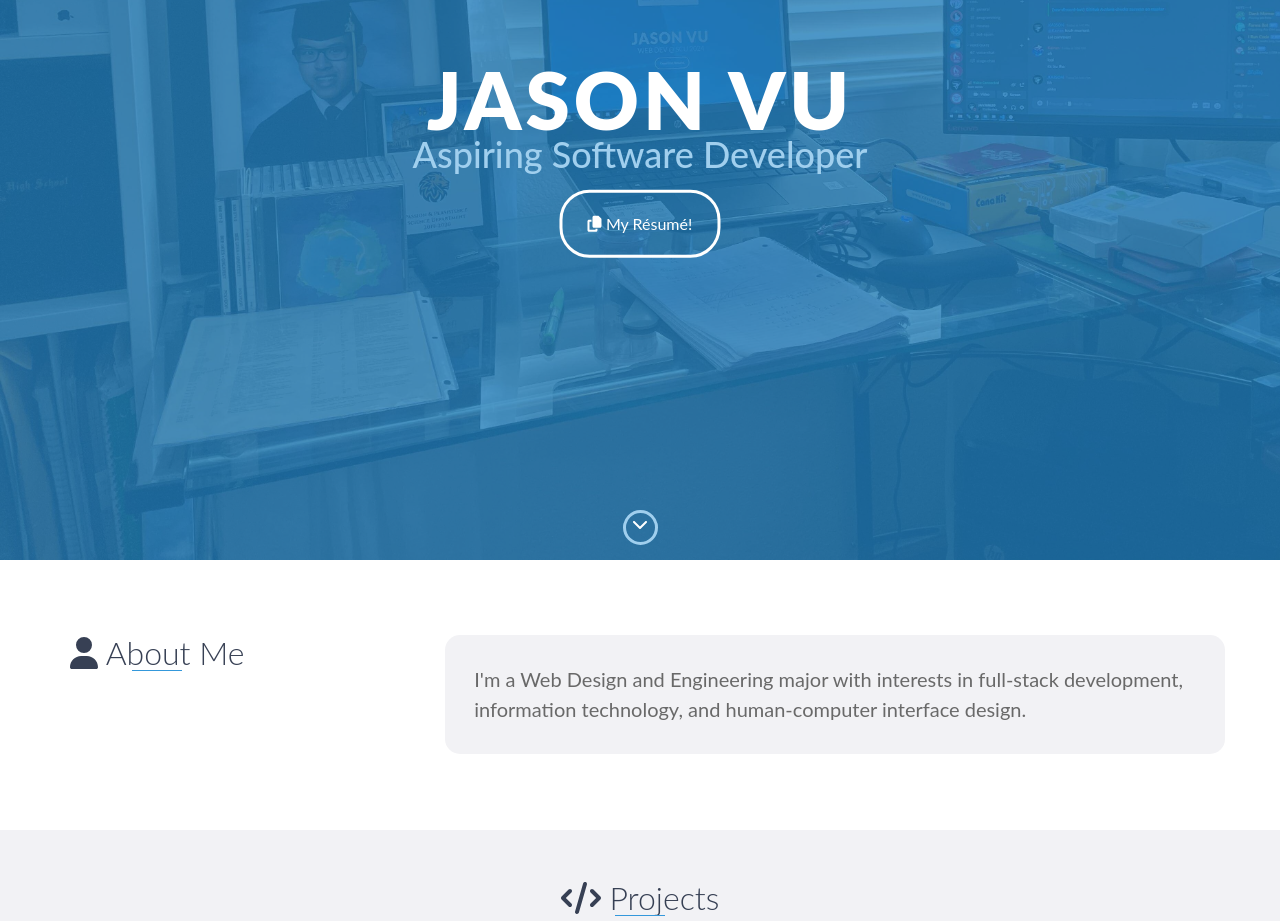
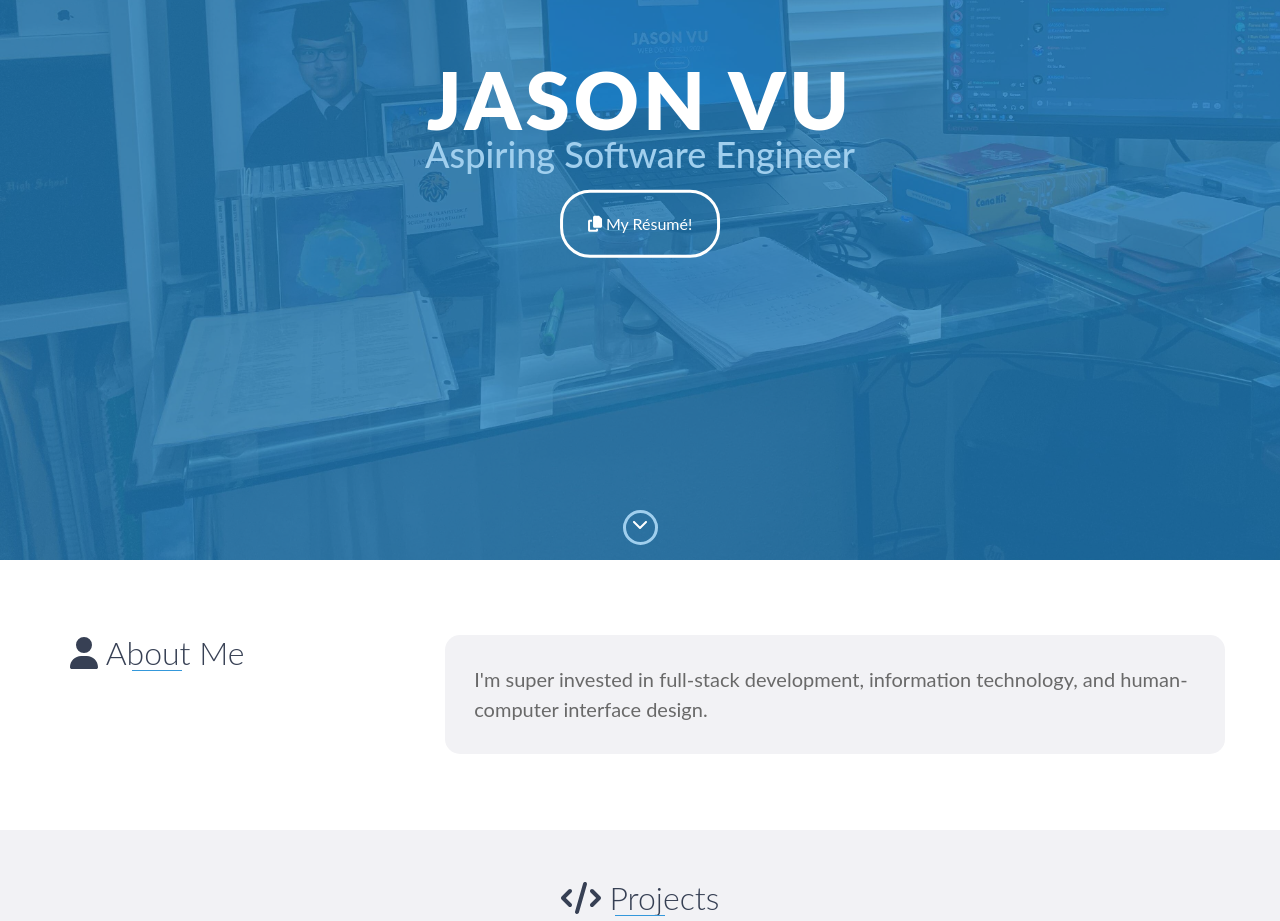
Before and after one commit to JAVAB3ANS/portfolio, a React (Create React App) app: page / in a window 1280 px wide. Shown: the part 240-1161 px from the top of the page. Built offline with nearby package versions, Linux system fonts and the light colour scheme.

Commit message:
redeploy site!

```diff
--- a/package.json
+++ b/package.json
@@ -14,7 +14,6 @@
     "react": "^18.2.0",
     "react-dom": "^18.2.0",
     "react-load-script": "^0.0.6",
-    "react-scripts": "5.0.1",
     "react-scroll": "^1.8.7",
     "web-vitals": "^2.1.4"
   },
@@ -45,7 +44,7 @@
     ]
   },
   "devDependencies": {
-    "react-scripts": "^5.0.1",
+    "react-scripts": "^2.1.8",
     "renamer": "^4.0.0"
   },
   "description": "This project was bootstrapped with [Create React App](https://github.com/facebook/create-react-app).",
--- a/src/components/AboutMe.js
+++ b/src/components/AboutMe.js
@@ -1,3 +1,4 @@
+import React from "react"
 import { FontAwesomeIcon } from '@fortawesome/react-fontawesome'
 import { faUser } from '@fortawesome/free-solid-svg-icons'
 
@@ -10,7 +11,7 @@ function AboutMe() {
                         <h2 className="heading"><FontAwesomeIcon icon={faUser} /> About Me</h2>
                     </div>
                     <div className="col-md-8" id="about-desc">
-                        <p>I'm a Web Design and Engineering major with interests in full-stack development, information technology, and human-computer interface design.</p>
+                        <p>I'm super invested in full-stack development, information technology, and human-computer interface design.</p>
                     </div>
                 </div>
             </div>
--- a/src/components/Footer.js
+++ b/src/components/Footer.js
@@ -1,3 +1,4 @@
+import React from "react"
 import { Link } from 'react-scroll'
 import { FontAwesomeIcon } from '@fortawesome/react-fontawesome'
 import { faChevronUp, faMailBulk } from '@fortawesome/free-solid-svg-icons'
--- a/src/components/HomeScreen.js
+++ b/src/components/HomeScreen.js
@@ -1,3 +1,4 @@
+import React from "react"
 import { Link } from 'react-scroll'
 import { FontAwesomeIcon } from '@fortawesome/react-fontawesome'
 import { faChevronDown, faCopy } from '@fortawesome/free-solid-svg-icons'
@@ -7,7 +8,7 @@ function HomeScreen() {
         <div id="lead">
             <div id="lead-content">
                 <h1>Jason Vu</h1>
-                <h2>Aspiring Software Developer</h2><a aria-label="resume" draggable="false" href="https://javab3ans.github.io/portfolio/resume.html" target="_blank" rel="noopener noreferrer" className="btn-rounded-white"><FontAwesomeIcon icon={faCopy}/> My Résumé!</a>
+                <h2>Aspiring Software Engineer</h2><a aria-label="resume" draggable="false" href="https://javab3ans.github.io/portfolio/resume.html" target="_blank" rel="noopener noreferrer" className="btn-rounded-white"><FontAwesomeIcon icon={faCopy}/> My Résumé!</a>
             </div>
             <div id="lead-overlay"></div>
             <div id="lead-down">
--- a/src/components/NavBar.js
+++ b/src/components/NavBar.js
@@ -1,3 +1,4 @@
+import React from "react"
 import { Link } from 'react-scroll'
 import { FontAwesomeIcon } from '@fortawesome/react-fontawesome'
 import { faUser, faClipboard, faCode } from '@fortawesome/free-solid-svg-icons'
--- a/src/components/Projects.js
+++ b/src/components/Projects.js
@@ -1,3 +1,4 @@
+import React from "react"
 import { FontAwesomeIcon } from '@fortawesome/react-fontawesome'
 import { faCode, faDesktop } from '@fortawesome/free-solid-svg-icons'
 import { faGithub } from "@fortawesome/free-brands-svg-icons"
```
Also changed, not shown: 38 other files (tests, documents, lock files or other folders).
